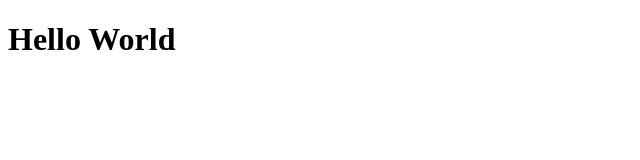
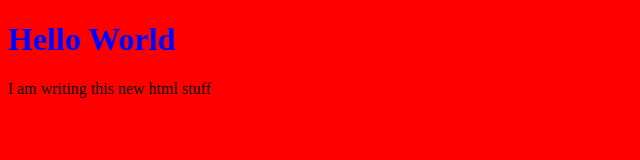
Before and after one commit to AntonnioJones/AnimateTogether, a plain HTML site: page index.html in a window 1280 px wide. Shown: the whole page, without its empty margins (0-640 px from the left). Drawn offline with Linux system fonts and the light colour scheme.

Commit message:
This was getting a litte CSS refresh

```diff
--- /dev/null
+++ b/CSS/Main.css
@@ -0,0 +1,7 @@
+body{
+  background-color: red
+}
+
+h1{
+  color: blue
+}
--- a/index.html
+++ b/index.html
@@ -3,6 +3,12 @@
 	<header>
 		<meta charset="utf-8"/>
 		<meta name="viewPort" content="width=device-width, initial-scale=1" />
+		<link rel="stylesheet" type="text/css" href=css/Main.css>
 	</header>
 	<h1> Hello World </h1>
+	<div id = "first_section">
+		<p>
+			I am writing this new html stuff
+		</p>
+	</div>
 </html>
```
